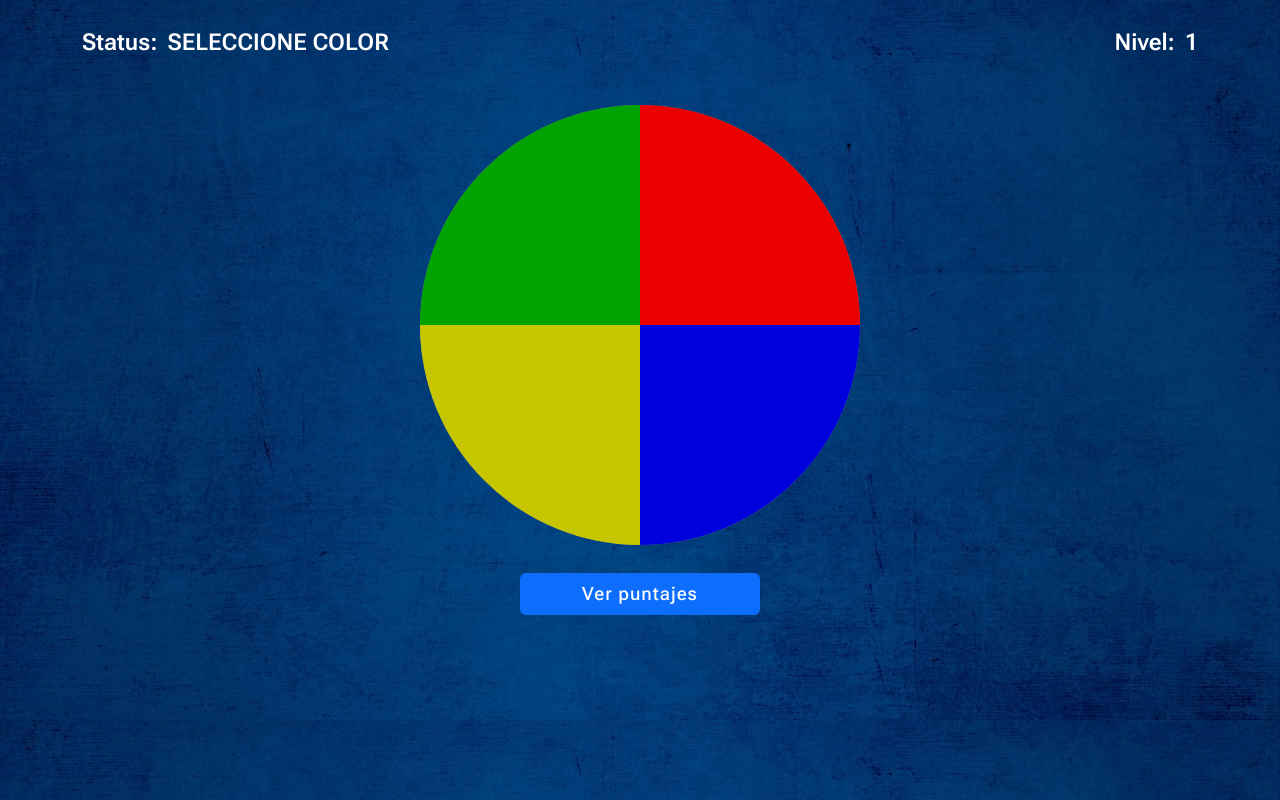
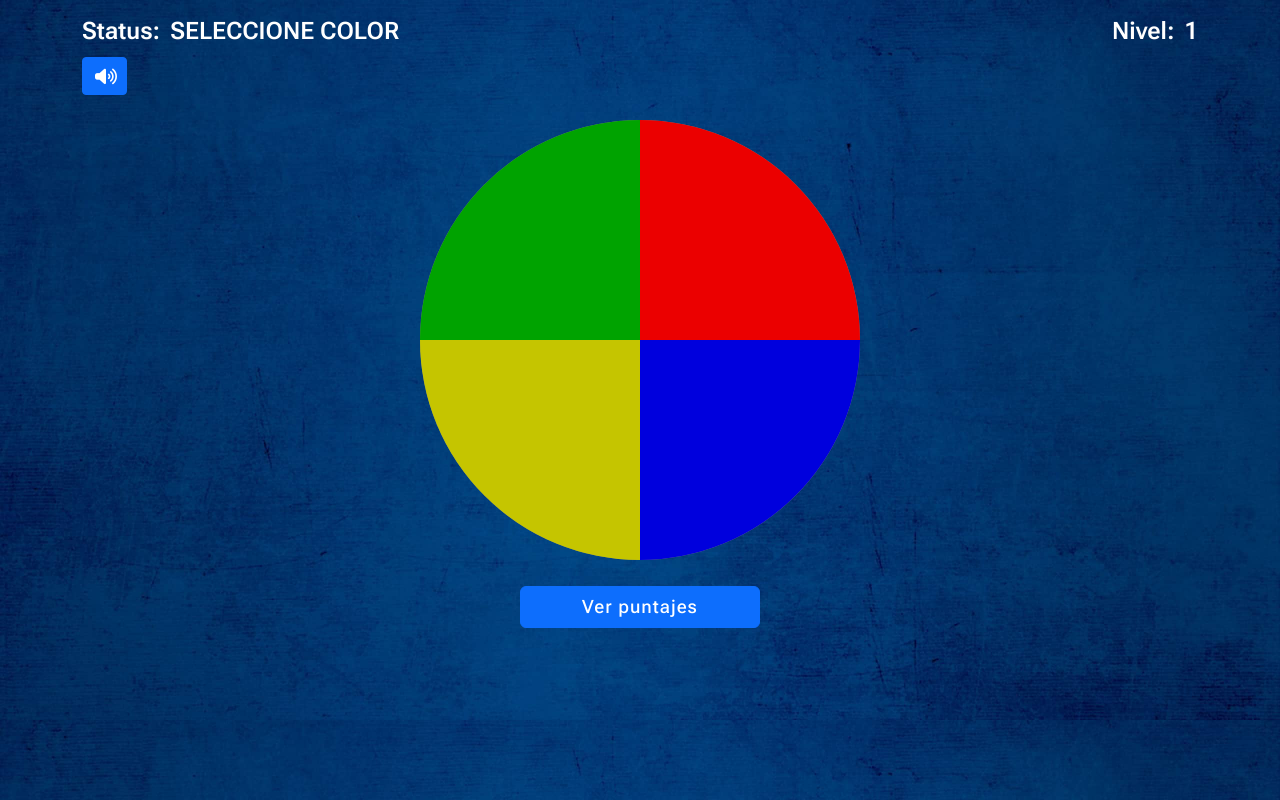
Before and after one commit to jorge088/JuegoSimonDice, a plain HTML site: page index.html in a window 1280 px wide. Both pictures are taken after a click on the button "Jugar". Drawn offline with Linux system fonts and the light colour scheme.

Commit message:
Se agrega sonidos de notas musicales para la secuencia del tablero

```diff
--- a/index.html
+++ b/index.html
@@ -6,28 +6,42 @@
   <meta http-equiv="X-UA-Compatible" content="IE=edge">
   <meta name="viewport" content="width=device-width, initial-scale=1.0">
   <title>Juego Simon dice</title>
+  <!-- FontAwesome -->
+  <script src="https://kit.fontawesome.com/9eb45967b7.js" crossorigin="anonymous"></script>
+  <!-- Google Fonts -->
   <link rel="preconnect" href="https://fonts.googleapis.com">
   <link rel="preconnect" href="https://fonts.gstatic.com" crossorigin>
   <link href="https://fonts.googleapis.com/css2?family=Roboto+Flex:wght@300;400;500;600;700;800;900&display=swap"
     rel="stylesheet">
+  <!-- Bootstrap -->
   <link rel="stylesheet" href="./css/bootstrap.min.css">
+  <!-- CSS Styles -->
   <link rel="stylesheet" href="./css/styles.css">
 </head>
 
 <body>
 
   <div class="container">
-    <div class="informacion row ">
-      <div
-        class="informacion__status col-12 d-flex flex-column flex-md-row align-items-center justify-content-around justify-content-md-between">
-        <div class="informacion__status__label ">
-          <p> Status: </p>
-          <span id="status" class="informacion__status__label__status"></span>
+    <div class="panelJuego row ">
+      <div class=" d-flex flex-column  align-items-center align-items-md-start gap-2">
+        <div
+          class="panelJuego__informacion col-12 d-flex flex-column flex-md-row align-items-center justify-content-around justify-content-md-between">
+          <div class="panelJuego__status">
+            <p> Status: </p>
+            <span id="status" class="informacion__status__label__status"></span>
+          </div>
+          <div class="panelJuego__status">
+            <p>Nivel: </p>
+            <span id="nivel" class="informacion__status__label__nivel">---</span>
+          </div>
         </div>
-        <div class="informacion__status__label">
-          <p>Nivel: </p>
-          <span id="nivel" class="informacion__status__label__nivel">---</span>
+        <div class="panelJuego__configuraciones">
+          <button id="btnSonido" class="btnSonido btn btn-primary">
+            <i class="fa-solid fa-volume-high"></i>
+          </button>
         </div>
+
+
       </div>
     </div>
 
--- a/js/controlador/controlador.js
+++ b/js/controlador/controlador.js
@@ -13,6 +13,7 @@ class ControladorJuego {
     iniciar() {
         this.vistaJuego.iniciar();
         this.agregarEventoBtnJugar();
+        this.agregarEventoBtnSonido()
         this.agregarEventosClick();
         this.agregarEventosGuardarPuntaje();
     }
@@ -23,6 +24,25 @@ class ControladorJuego {
             this.jugarNuevoNivel();
             this.vistaJuego.ocultarBtnJugar();
         })
+    }
+
+    agregarEventoBtnSonido(){
+        const btnSonido = document.querySelector('#btnSonido');
+        btnSonido.addEventListener('click', () =>{
+            this.vistaJuego.sonidoOn = !this.vistaJuego.sonidoOn;
+
+            if(this.vistaJuego.sonidoOn){
+                btnSonido.classList.toggle('btn-primary');
+                btnSonido.classList.toggle('btn-danger')
+                btnSonido.innerHTML=`<i class="fa-solid fa-volume-high"></i>`
+            }else{
+                btnSonido.classList.toggle('btn-primary');
+                btnSonido.classList.toggle('btn-danger')
+                btnSonido.innerHTML=`<i class="fa-solid fa-volume-xmark"></i>`
+            }
+
+        })
+
     }
 
     //Obtiene tablero seleccionado y lo verifica con la secuencia mostrada.
--- a/js/main.js
+++ b/js/main.js
@@ -3,3 +3,5 @@ const firestore = { db, collection, addDoc }
 
 const juego = new ControladorJuego(firestore);
 juego.iniciar();
+let doSound = new Audio('./../Assetts/sonidos/do.wav')
+// doSound.play()
--- a/js/vista/vista.js
+++ b/js/vista/vista.js
@@ -1,6 +1,13 @@
 class VistaJuego {
     constructor() {
         this.clickPermitido = false;
+        this.sonidoOn = true;
+        this.notas = {
+            notaDo: new Audio('./../Assetts/sonidos/do.wav'),
+            notaRe: new Audio('./../Assetts/sonidos/re.wav'),
+            notaMi: new Audio('./../Assetts/sonidos/mi.wav'),
+            notaSi: new Audio('./../Assetts/sonidos/si.wav')
+        }
     }
 
     iniciar() {
@@ -10,7 +17,7 @@ class VistaJuego {
     }
 
     //Genera btn para controlar el juego en el DOM
-    generarBtnJugar(){
+    generarBtnJugar() {
         const tablero = document.querySelector('#tablero');
         tablero.innerHTML += `
             <button id="btn-jugar" class="btnJugar">Jugar</button>
@@ -18,13 +25,13 @@ class VistaJuego {
     }
 
     //Oculta btnJugar durante ejecución
-    ocultarBtnJugar(){
+    ocultarBtnJugar() {
         const btnJugar = document.querySelector('#btn-jugar');
         btnJugar.classList.add('oculto');
     }
 
     //Mostrar btnJugar cuando finaliza el juego
-    mostrarBtnJugar(texto){
+    mostrarBtnJugar(texto) {
         const btnJugar = document.querySelector('#btn-jugar');
         btnJugar.classList.remove('oculto');
         btnJugar.textContent = texto
@@ -34,7 +41,7 @@ class VistaJuego {
         document.querySelector('#nivel').textContent = `${nivel}`;
     }
 
-    actualizarStatusInfo(status){
+    actualizarStatusInfo(status) {
         document.querySelector('#status').textContent = `${status}`
     }
 
@@ -52,6 +59,7 @@ class VistaJuego {
 
                 } else {
                     iluminado = true;
+                    this.sonidoOn && this.reproducirNota(secuencia[indice])
                     document.getElementById(`cuadro${secuencia[indice]}`).classList.add("resaltado");
                 }
             } else {
@@ -66,9 +74,33 @@ class VistaJuego {
     //Ilumina el cuadro seleccionado
     mostrarEleccion(cuadro) {
         document.getElementById(`cuadro${cuadro}`).classList.add("resaltado");
+        this.sonidoOn && this.reproducirNota(cuadro)
         setTimeout(() => {
             document.getElementById(`cuadro${cuadro}`).classList.remove("resaltado");
         }, 300);
     }
 
+    reproducirNota(cuadro) {
+        let audio;
+        switch (cuadro) {
+            case 0: audio = this.notas.notaDo;
+                break;
+            case 1: audio = this.notas.notaRe;
+                break;
+            case 2: audio = this.notas.notaMi;
+                break;
+            case 3: audio = this.notas.notaSi;
+                break;
+            default:
+                console.log('Error');
+                break;
+
+        }
+        if (audio.paused) {
+            audio.play();
+        } else {
+            audio.currentTime = 0
+        }
+    }
+
 }
--- a/scss/styles.scss
+++ b/scss/styles.scss
@@ -9,11 +9,11 @@ body {
     background-size: cover;
     font-size: 1rem;
     min-height: 80vh;
-    padding: 1em 0;
+    padding: .8em 0;
     display: flex;
     flex-direction: column;
     justify-content: center;
-    gap: 1.8em;
+    gap: 1.6em;
     font-family: 'Roboto Flex', sans-serif;
 }
 
@@ -52,17 +52,28 @@ body {
     display: none;
 }
 
-.informacion {
+.panelJuego {
     font-size: 1rem;
     color: #fff;
 
     &__status {
-        &__label {
             display: flex;
-            font-size: 1.45em;
+            font-size: 1.5em;
             gap: 10px;
             font-weight: 600;
+            p{
+                margin: 0;
+            }
+    }
+    &__configuraciones{
+        & .btnSonido{
+            width:45px;
+            height: 38px;
+            font-size: 1.1em;
+            color: white;
+            outline: none;
         }
+
     }
 
 }
```
Also changed, not shown: css/styles.css, 5 other files.
